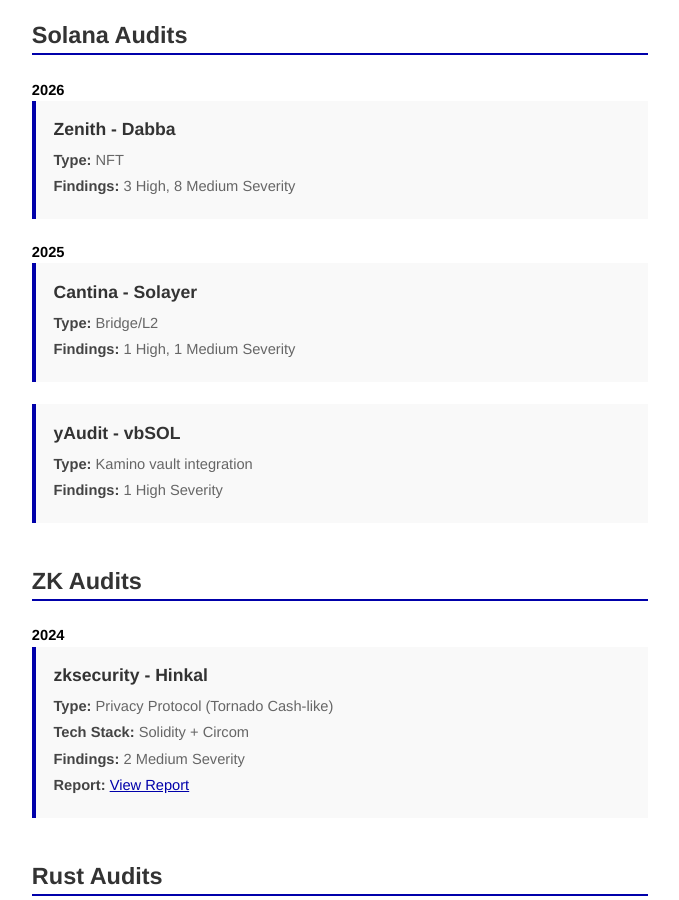
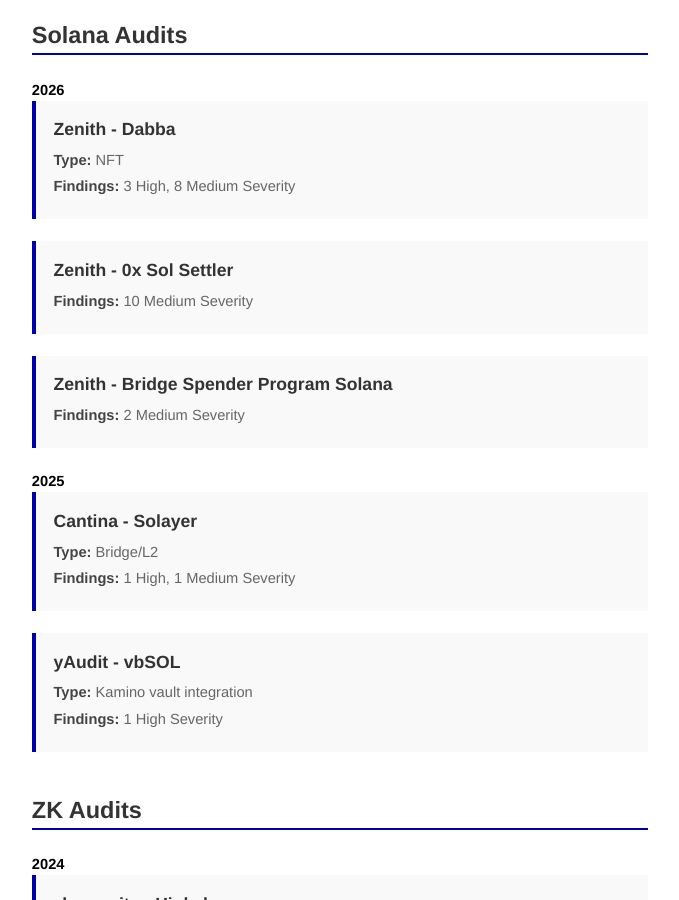
Before and after one commit to ret2basic/ret2basic.github.io, a Jekyll site: the page built from audits.html, in a window 1280 px wide and 900 px high, scrolled down 8414 px. Shown: the whole window, without its empty margins (300-979 px from the left). Built offline with Jekyll 4.4.1, drawn with Linux system fonts in a browser that asks for light colours; some of the changed text lies outside the part shown.

Commit message:
Add 2026 Solana audit entries

```diff
--- a/audits.html
+++ b/audits.html
@@ -487,6 +487,20 @@
       </div>
     </div>
 
+    <div class="audit-item">
+      <h3>Zenith - 0x Sol Settler</h3>
+      <div class="audit-details">
+        <p><strong>Findings:</strong> 10 Medium Severity</p>
+      </div>
+    </div>
+
+    <div class="audit-item">
+      <h3>Zenith - Bridge Spender Program Solana</h3>
+      <div class="audit-details">
+        <p><strong>Findings:</strong> 2 Medium Severity</p>
+      </div>
+    </div>
+
     <h3>2025</h3>
 
     <div class="audit-item">
```
Also changed, not shown: other parts of audits.html (+4 -4 lines).
